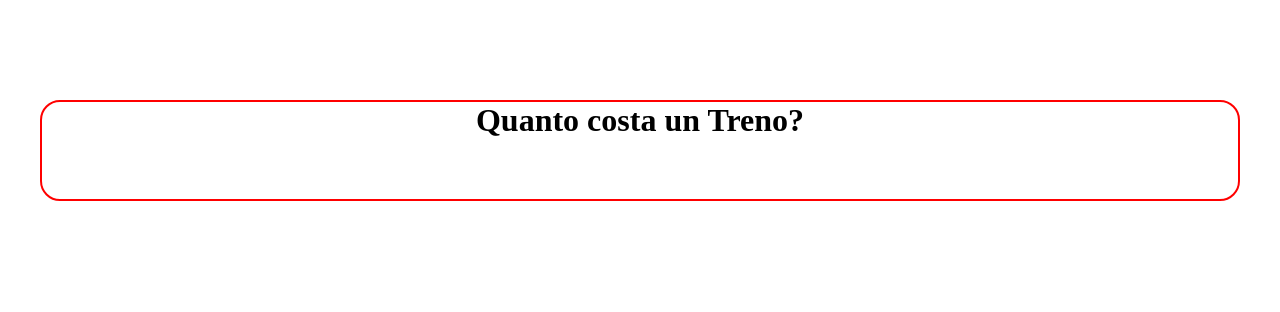
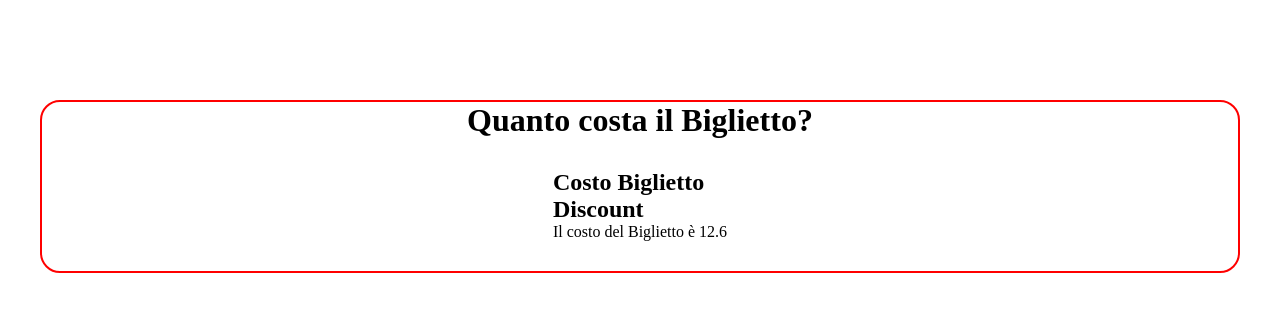
Before and after one commit to rpalanga/js-biglietto-treno, a plain HTML site: page index.html in a window 1280 px wide. Drawn offline with Linux system fonts and the light colour scheme.

Commit message:
Calcolo del prezzo

```diff
--- a/index.html
+++ b/index.html
@@ -10,15 +10,30 @@
 </head>
 <body>
     <div class="container d-flex-column">
-        <h1>Quanto costa un Treno?</h1>
+        <h1>Quanto costa il Biglietto?</h1>
 
         <div class="inner-container">
 
-            <div></div>
+            <div>
+                <h2>Costo Biglietto</h2>
+                <div id="Price">
 
-            <div></div>
+                </div>
+            </div>
 
-            <div></div>
+            <div>
+                <h2>Discount</h2>
+                <div id="Discount">
+
+                </div>
+            </div>
+
+            <div>
+                <h2></h2>
+                <div id="result">
+
+                </div>
+            </div>
         </div>
 
 
--- a/js/script.js
+++ b/js/script.js
@@ -0,0 +1,49 @@
+//
+
+// Il programma dovrà chiedere all'utente il numero di chilometri che vuole percorrere e l'età del passeggero.
+
+// il prezzo del biglietto è definito in base ai km (0.21 € al km)
+
+// va applicato uno sconto del 20% per i minorenni
+
+// va applicato uno sconto del 40% per gli over 65.
+
+//
+
+// const age = prompt ("quanti anni hai?")
+
+const age = 66;
+
+const costPromile= 0.21;
+
+const km = 100;
+
+let sum = km * costPromile;
+
+console.log(sum);
+
+
+// Sconti
+
+const DiscountAge1 = 18;
+
+const DiscountAge2 = 64;
+
+if (age < DiscountAge1) {
+   sum = sum - (sum * 20 / 100);
+
+
+}
+
+
+if (age > DiscountAge2){
+    sum = sum - (sum * 40 / 100);
+}
+
+
+
+
+document.getElementById("result").innerHTML = `Il costo del Biglietto è ${sum} `
+
+
+console.log(sum);
```
